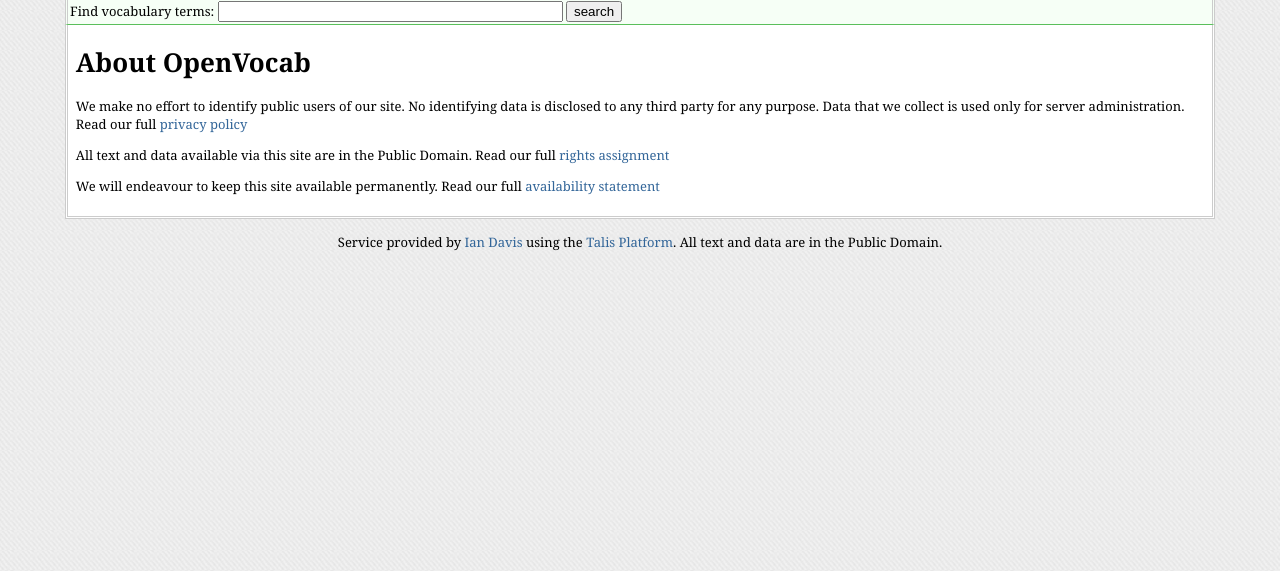
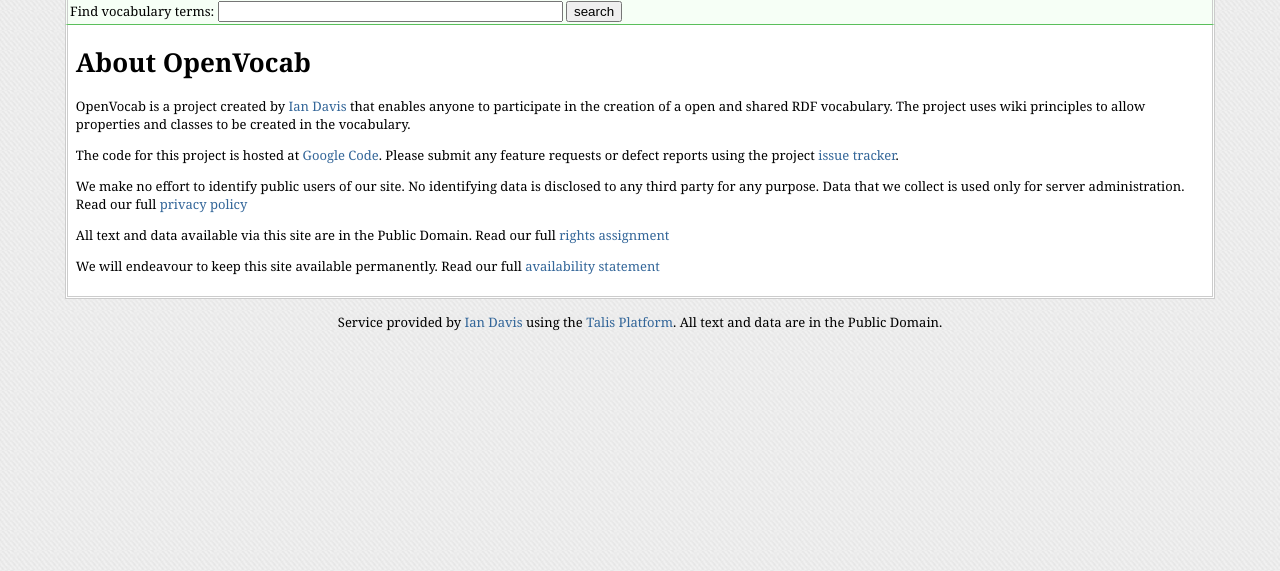
Before and after one commit to iand/openvocab, a PHP site: the page made by php/app/templates/about.tpl.php in a window 1280 px wide. Shown: the part 70-641 px from the top of the page. Run offline with PHP 8.4, Linux system fonts and the light colour scheme; the template is opened without the code that fills it, so the values that code supplies are empty; a stand-in replaces the project's code that opens the database connection; some libraries are stand-ins or nearby versions.

Commit message:
Expanded on about text Added link to google code project

```diff
--- a/htdocs/index.php
+++ b/htdocs/index.php
@@ -11,7 +11,10 @@ define('OV_ARC_DIR', OV_LIB_DIR . "arc_2008_05_30");
 define('OV_KONSTRUKT_DIR', OV_LIB_DIR . "konstrukt" . DIRECTORY_SEPARATOR . "lib");
 define('MORIARTY_ARC_DIR', OV_ARC_DIR . DIRECTORY_SEPARATOR);
 define('MORIARTY_OPT_NO_ETAG', TRUE);
-define('MORIARTY_HTTP_CACHE_DIR', dirname(dirname(__FILE__)).DIRECTORY_SEPARATOR.'cache');
+if (file_exists(dirname(dirname(__FILE__)).DIRECTORY_SEPARATOR.'cache')) {
+  define('MORIARTY_HTTP_CACHE_DIR', dirname(dirname(__FILE__)).DIRECTORY_SEPARATOR.'cache');
+}
+
 //define('MORIARTY_HTTP_CACHE_READ_ONLY', TRUE ); // always use a cached response if one exists
 define('MORIARTY_HTTP_CACHE_USE_STALE_ON_FAILURE', TRUE ); // use a cached respone if network fails
 
--- a/php/app/templates/about.tpl.php
+++ b/php/app/templates/about.tpl.php
@@ -1,4 +1,11 @@
 <h1>About OpenVocab</h1>
+
+<p>OpenVocab is a project created by <a href="http://iandavis.com/">Ian Davis</a> that enables anyone to participate in the creation of a open and shared RDF vocabulary.
+The project uses wiki principles to allow properties and classes to be created in the vocabulary.</p>
+
+<p>The code for this project is hosted at <a href="http://code.google.com/p/openvocab/">Google Code</a>. Please submit any feature requests or defect reports using the
+project <a href="http://code.google.com/p/openvocab/issues/list">issue tracker</a>. </p>
+
 <p>We make no effort to identify public users of our site. No
 identifying data is disclosed to any third party for any purpose. Data
 that we collect is used only for server administration. Read our full <a href="./about/privacy">privacy policy</a></p>
--- a/php/app/templates/root.tpl.php
+++ b/php/app/templates/root.tpl.php
@@ -53,7 +53,10 @@
 
       <div id="footer">
         <div class="gutter">
-          <p>Service provided by <a href="http://iandavis.com/">Ian Davis</a> using the <a href="http://www.talis.com/platform">Talis Platform</a>. All text and data are in the <a href="http://open.vocab.org.local/about/rights">Public Domain</a>.</p>
+          <p>Service provided by <a href="http://iandavis.com/">Ian Davis</a> using the <a href="http://www.talis.com/platform">Talis Platform</a>. Project hosting by <a href="http://code.google.com/p/openvocab/">Google Code</a><br />
+          All text and data are in the <a href="http://open.vocab.org.local/about/rights">Public Domain</a>.
+
+          </p>
         </div>
       </div>
     </div>
```
